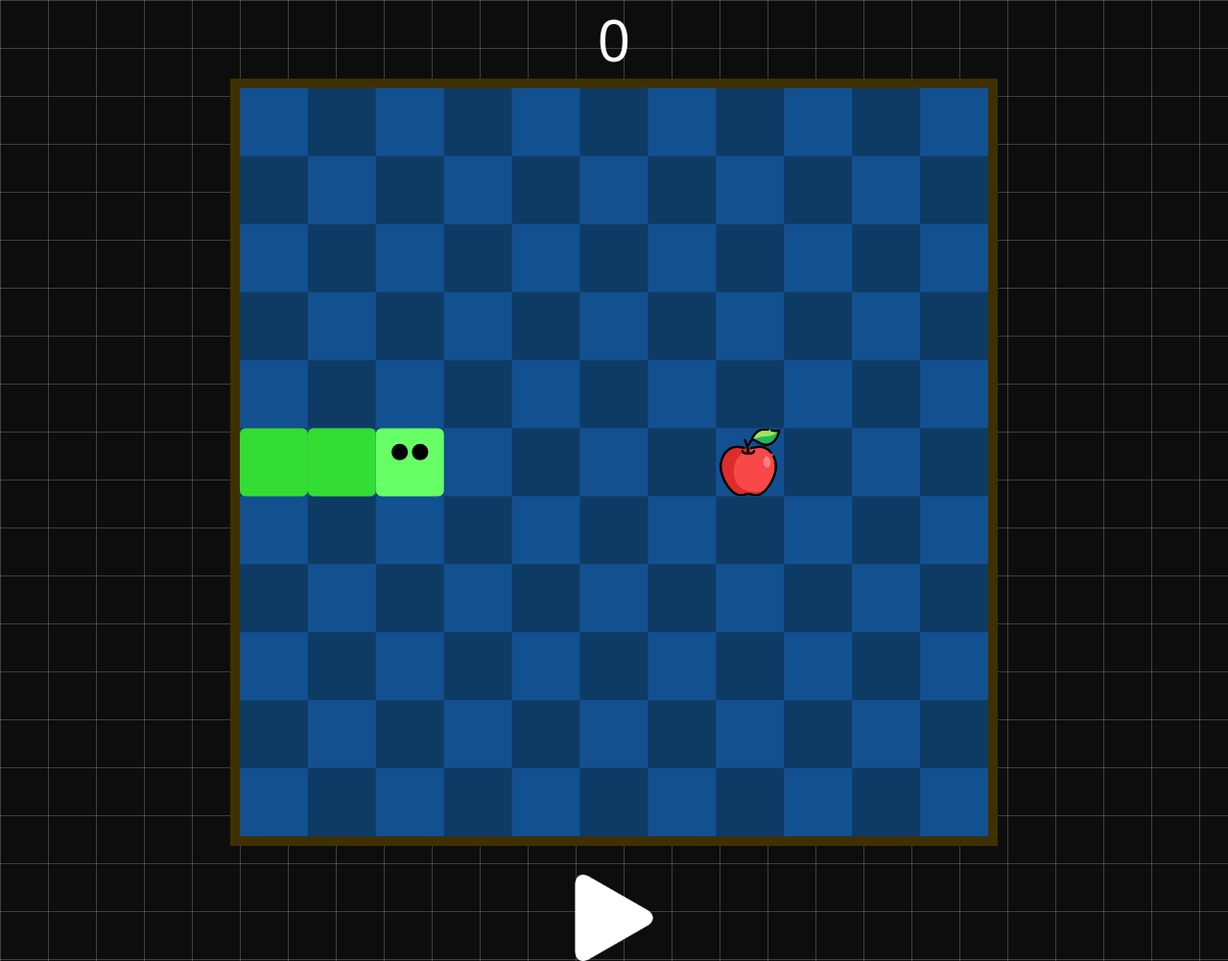
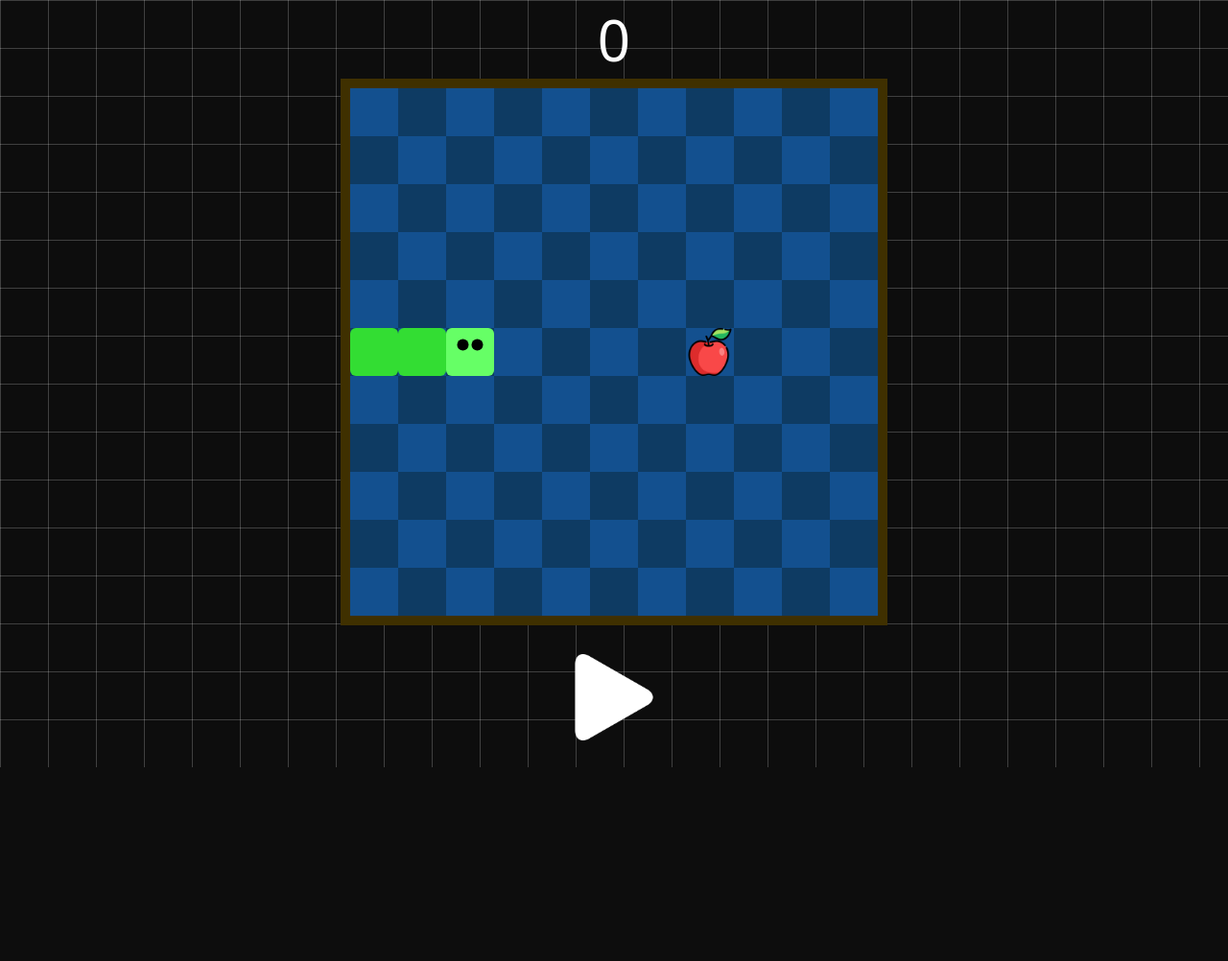
Before and after one commit to filipeavila7/cobrinha-js, a plain HTML site: page index.html in a window 1280 px wide. Shown: the whole page at 96% size. After the commit the page ends 800 px from the top, so only its background shows below. Drawn offline with Linux system fonts and the light colour scheme; a web font is replaced by a local one.

Commit message:
arrumando tamannhos

```diff
--- a/static/css/cobra.css
+++ b/static/css/cobra.css
@@ -48,3 +48,11 @@ canvas{
     color: white;
     font-family: "Bitcount", system-ui;
 }
+
+/* Para telas menores (ex.: celular) */
+@media (max-width: 480px) {
+    #game {
+        width: 418px;
+        height: 418px;
+    }
+}
--- a/static/js/cobra.js
+++ b/static/js/cobra.js
@@ -13,6 +13,16 @@ const somMorte = new Audio("static/audio/morte.aac")
 
 let contador = document.querySelector("#contador")
 let valor = 0
+
+
+// definir o canvas de acordo com a largura da tela
+function ajustarCanvas() {
+    const menor = Math.min(window.innerWidth, window.innerHeight);
+}
+ajustarCanvas();
+window.addEventListener("resize", ajustarCanvas);
+
+
 
 
 
@@ -65,27 +75,27 @@ document.addEventListener("keydown", (e) => {
 
 // criar o tamanho da arena
 
-let tamanho = 50; // default desktop
-const colunas = 11; // para manter a mesma quantidade de blocos
-let linhas = 11;
+let tamanho = 50 // tamanho dos blocos
+let linhas = 11
+let colunas = 11
 
 
-
-function ajustarCanvas() {
-    // pega menor lado da tela
-    const menorLado = Math.min(window.innerWidth, window.innerHeight);
-    const margem = 20;
-
-    canvas.width = menorLado - margem;
-    canvas.height = menorLado - margem;
-
-    // recalcula tamanho do bloco para caber na grade
-    tamanho = canvas.width / colunas;
-    linhas = Math.floor(canvas.height / tamanho);
+function ajustarTamanhoBloco() {
+    if (window.innerWidth <= 480) {
+        // celular
+        tamanho = 38;
+        canvas.width = 418;
+        canvas.height = 418;
+    } else {
+        // desktop
+        tamanho = 50;
+        canvas.width = 550;
+        canvas.height = 550;
+    }
 }
 
-ajustarCanvas();
-window.addEventListener("resize", ajustarCanvas);
+ajustarTamanhoBloco();
+window.addEventListener("resize", ajustarTamanhoBloco);
 
 // criando a cobra, contendo cabeça e 2 pixels de corpo
 
```
